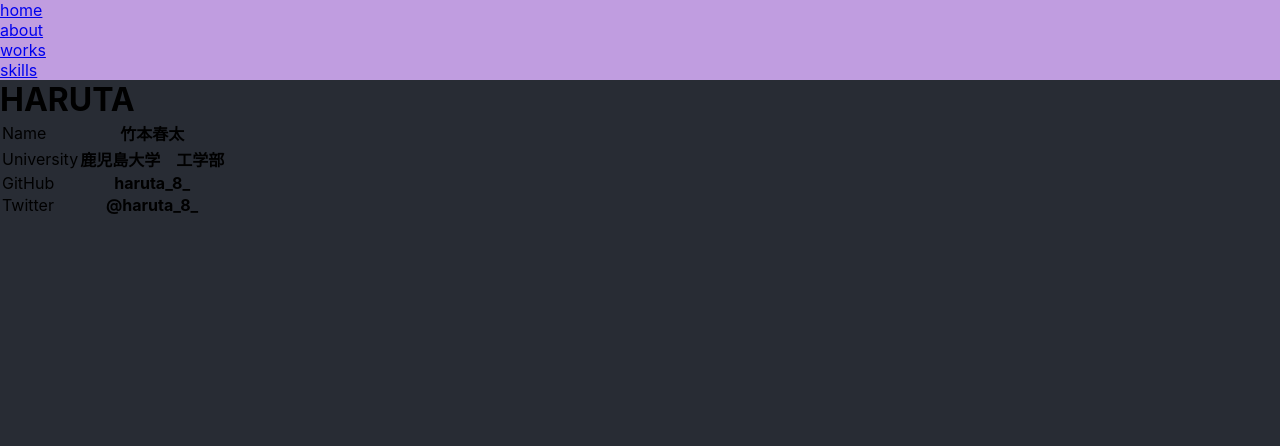
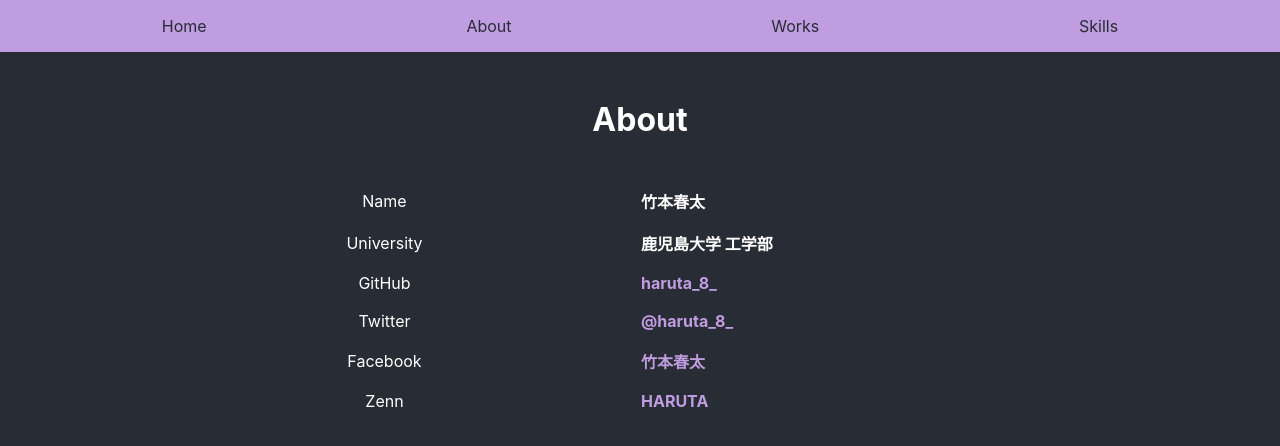
Before and after one commit to shuntatakemoto/portfolio, a React (Create React App) app: page /about in a window 1280 px wide. Shown: the top 446 px of the page. Built offline with nearby package versions, Linux system fonts and the light colour scheme.

Commit message:
yarn install and update

```diff
--- a/package.json
+++ b/package.json
@@ -9,7 +9,9 @@
     "react": "^17.0.1",
     "react-dom": "^17.0.1",
     "react-scripts": "4.0.1",
+    "react-three-fiber": "3.0.0-beta.13",
     "redux": "^4.0.5",
+    "three": "^0.124.0",
     "web-vitals": "^0.2.4"
   },
   "scripts": {
--- a/src/App.css
+++ b/src/App.css
@@ -5,3 +5,13 @@
 .App {
   background-color: rgb(192, 157, 224);
 }
+.nav ul {
+  display: flex;
+  list-style: none;
+  padding: 1rem 2rem;
+  justify-content: space-around;
+}
+.navbar__link {
+  text-decoration: none;
+  color: #282c34;
+}
--- a/src/App.js
+++ b/src/App.js
@@ -11,10 +11,10 @@ function App() {
     <div className="App">
       <nav className="nav">
         <ul className="navbar">
-          <li className="navbar__item"><Link className="navbar__link" to="/">home</Link></li>
-          <li className="navbar__item"><Link className="navbar__link" to="/about">about</Link></li>
-          <li className="navbar__item"><Link className="navbar__link" to="/works">works</Link></li>
-          <li className="navbar__item"><Link className="navbar__link" to="/skills">skills</Link></li>
+          <li className="navbar__item"><Link className="navbar__link" to="/">Home</Link></li>
+          <li className="navbar__item"><Link className="navbar__link" to="/about">About</Link></li>
+          <li className="navbar__item"><Link className="navbar__link" to="/works">Works</Link></li>
+          <li className="navbar__item"><Link className="navbar__link" to="/skills">Skills</Link></li>
         </ul>
       </nav>
     </div>
--- /dev/null
+++ b/src/components/About.css
@@ -0,0 +1,28 @@
+.about_wrapper {
+  color: white;
+}
+.about_wrapper h1 {
+  padding: 3rem 0;
+  text-align: center;
+}
+.about_container {
+  display: flex;
+  justify-content: center;
+}
+th {
+  text-align: left;
+  padding-bottom: 1rem;
+  width: 50%;
+}
+td {
+  padding-bottom: 1rem;
+  width: 50%;
+}
+.about_wrapper .about_container table tr th a {
+  text-decoration: none;
+  color: rgb(192, 157, 224);
+}
+table {
+  width: 80%;
+  text-align: center;
+}
--- a/src/components/About.js
+++ b/src/components/About.js
@@ -1,29 +1,39 @@
 import React from 'react';
+import './About.css'
 
 class About extends React.Component {
     render(){
         return(
-            <div  className="wrapper">
-                <h1>HARUTA</h1>
-                <div className="about__container">
+            <div  className="about_wrapper">
+                <h1>About</h1>
+                <div className="about_container">
                 <table>
-                <tr>
+                <tr class="tr">
                     <td>Name</td>
                     <th>竹本春太</th>
                 </tr>
-                <tr>
+                <tr class="tr">
                     <td>University</td>
-                    <th>鹿児島大学　工学部</th>
+                    <th>鹿児島大学 工学部</th>
                 </tr>
-                <tr>
+                <tr class="tr">
                     <td>GitHub</td>
-                    <th>haruta_8_</th>
+                    <th><a href="https://github.com/shuntatakemoto">haruta_8_</a></th>
                 </tr>
-                <tr>
+                <tr class="tr">
                     <td>Twitter</td>
-                    <th>@haruta_8_</th>
+                    <th><a href="https://twitter.com/home?lang=ja">@haruta_8_</a></th>
+                </tr>
+                <tr class="tr">
+                    <td>Facebook</td>
+                    <th><a href="https://www.facebook.com/people/%E7%AB%B9%E6%9C%AC%E6%98%A5%E5%A4%AA/100043836362686">竹本春太</a></th>
+                </tr>
+                <tr class="tr">
+                    <td>Zenn</td>
+                    <th><a href="https://zenn.dev/shuntatakemoto">HARUTA</a></th>
                 </tr>
                 </table>
+
                 </div>
             </div>
 
--- a/src/components/Home.js
+++ b/src/components/Home.js
@@ -1,5 +1,5 @@
 import React from 'react'
-
+import './Home.css'
 
 class Home extends React.Component {
     state = { isVisible: false };
--- a/src/components/Skills.js
+++ b/src/components/Skills.js
@@ -1,5 +1,6 @@
 import React from 'react';
 import Card from "./Card";
+import './Skills.css'
 
 class Skills extends React.Component {
     render() {
--- a/src/components/Works.js
+++ b/src/components/Works.js
@@ -1,6 +1,7 @@
 import React from 'react';
 import Card from "./Card";
 import youthsense from '../images/youthsense.png';
+import './Works.css'
 class Works extends React.Component {
     render() {
         const worksItem = {
```
Also changed, not shown: src/components/Home.css (added), src/components/Skills.css (added), src/components/Works.css (added), 2 other files (tests, documents, lock files or other folders).
